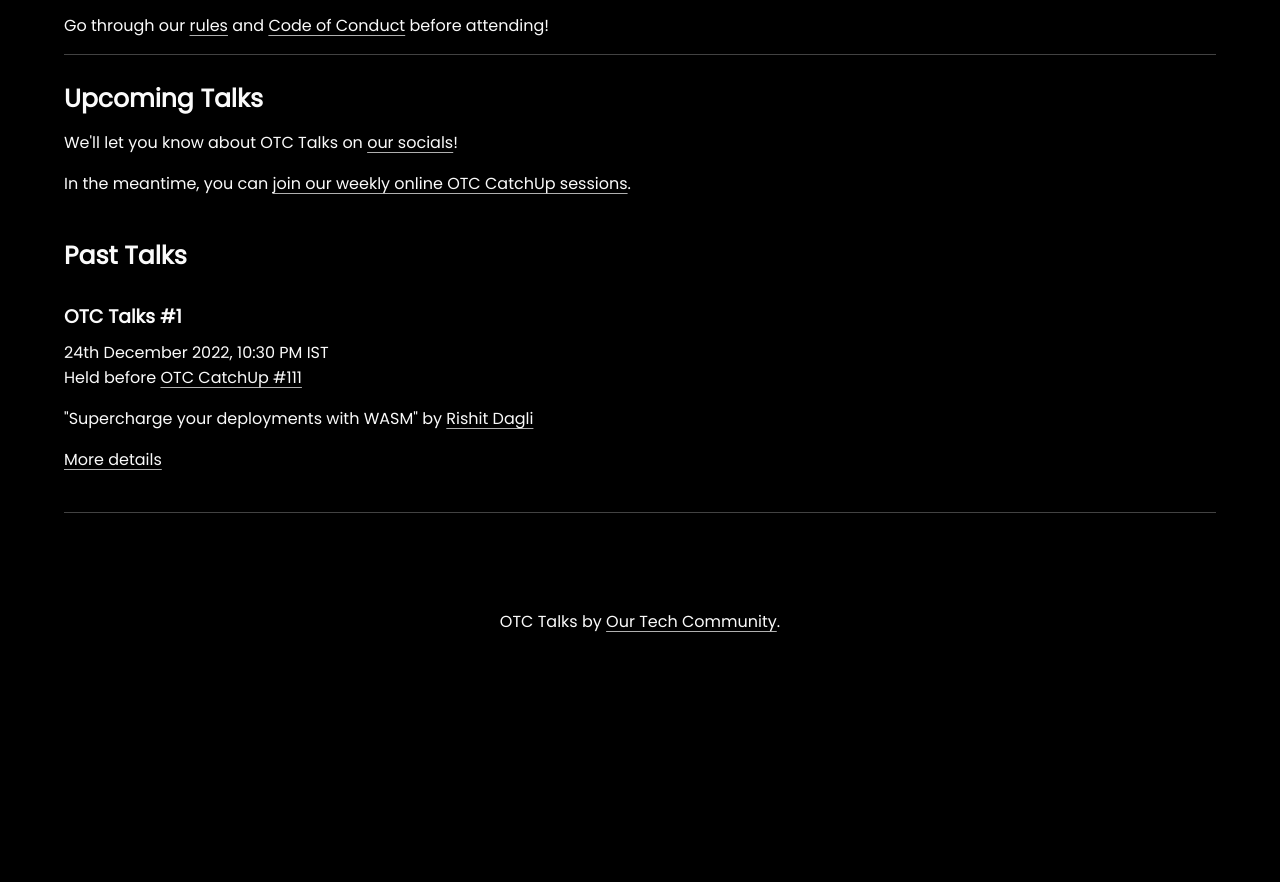
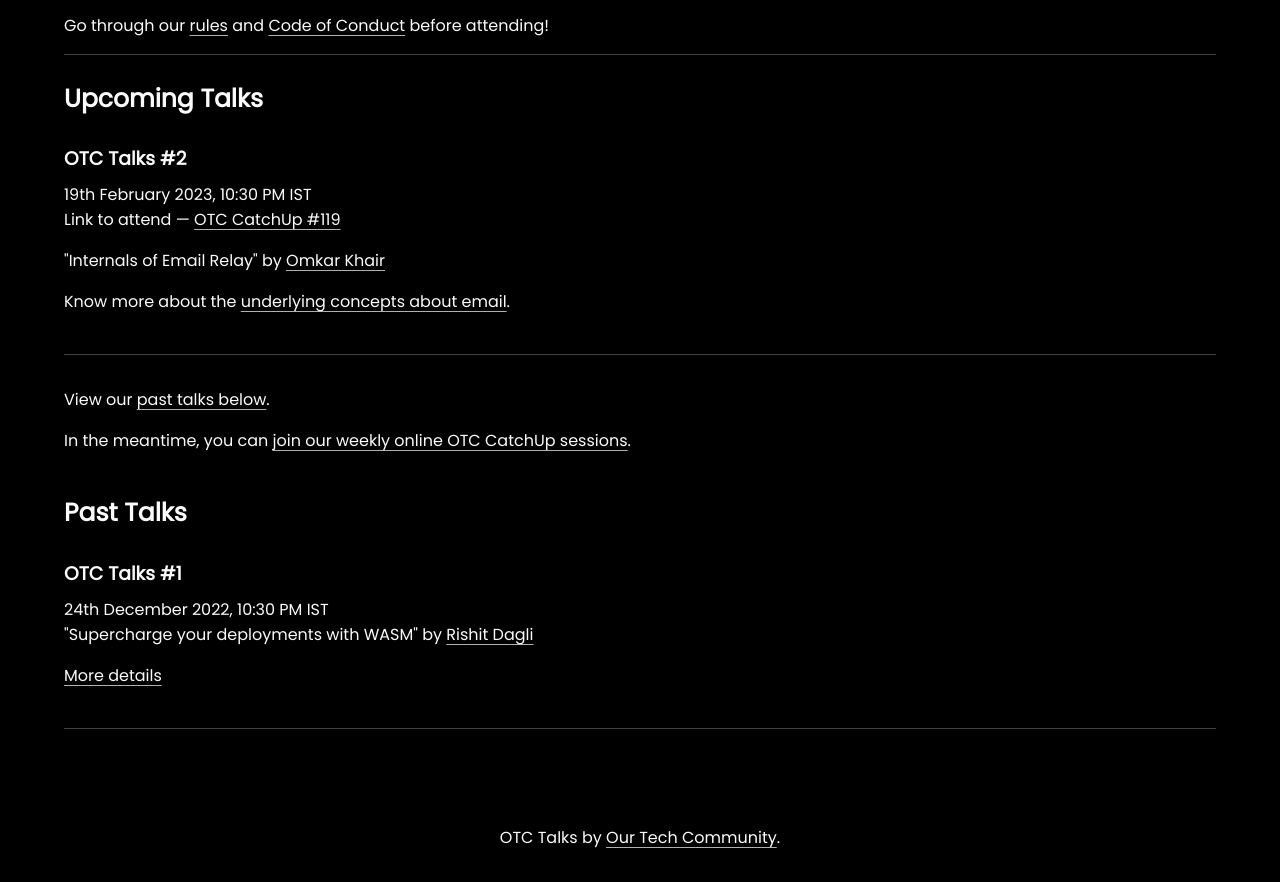
Before and after one commit to OurTechCommunity/talks, a plain HTML site: page index.html in a window 1280 px wide. Shown: the part 909-1791 px from the top of the page. Before the commit the page ends 1575 px from the top, so only its background shows below. Drawn offline with Linux system fonts and the light colour scheme; a web font is replaced by a local one.

Commit message:
:truck: add: details about OTC Talk 2

```diff
--- a/index.html
+++ b/index.html
@@ -151,16 +151,44 @@
 			<div class="full-horizontal-border"></div>
 
 			<h2 id="upcoming-talks">Upcoming Talks</h2>
+			<div class="event">
+				<h3>OTC Talks #2</h3>
+				<div>19th February 2023, 10:30 PM IST</div>
+				<p>
+					Link to attend —
+					<a href="https://catchup.ourtech.community/attend"
+						>OTC CatchUp #119</a
+					>
+				</p>
 
+				<p>
+					"Internals of Email Relay" by
+					<a
+						href="https://twitter.com/omtalk"
+						target="_blank"
+						rel="noreferrer"
+						>Omkar Khair</a
+					>
+				</p>
+				<p>
+					Know more about the
+					<a
+						href="https://explained-from-first-principles.com/email"
+						target="_blank"
+						rel="noreferrer"
+						>underlying concepts about email</a
+					>.
+				</p>
+			</div>
 			<p>
-				We'll let you know about OTC Talks on
+				<!-- We'll let you know about OTC Talks on
 				<a
 					href="https://links.ourtech.community"
 					target="_blank"
 					rel="noreferrer"
 					>our socials</a
-				>!
-				<!-- View our <a href="#past-talks">past talks below</a>. -->
+				>! -->
+				View our <a href="#past-talks">past talks below</a>.
 			</p>
 
 			<p>
@@ -178,7 +206,7 @@
 			<div class="event">
 				<h3>OTC Talks #1</h3>
 				<div>24th December 2022, 10:30 PM IST</div>
-				<p>
+				<!-- <p>
 					Held before
 					<a
 						href="https://catchup.ourtech.community/summary/111"
@@ -186,7 +214,7 @@
 						rel="noreferrer"
 						>OTC CatchUp #111</a
 					>
-				</p>
+				</p> -->
 
 				<p>
 					"Supercharge your deployments with WASM" by
```
